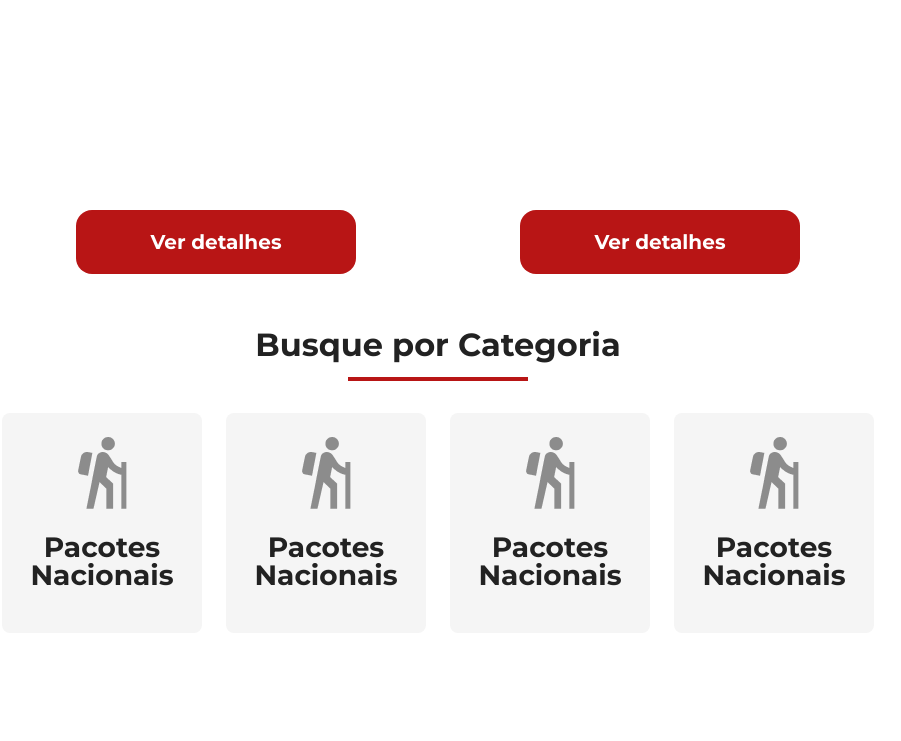
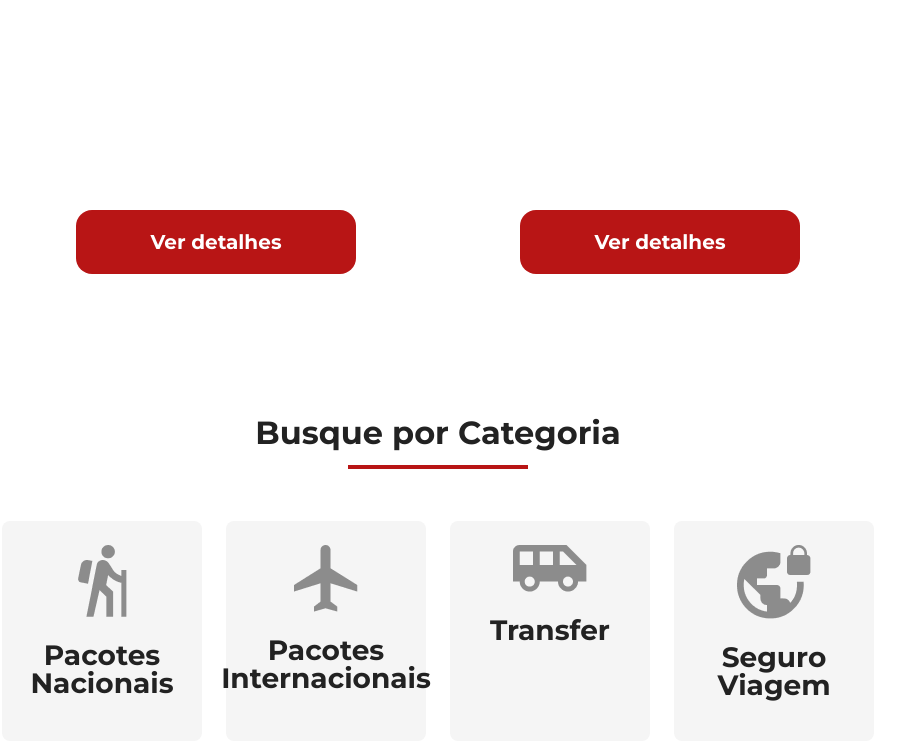
Before and after one commit to Maikskkj/jornada-viagens, a plain HTML site: page index.html in a window 1280 px wide. Shown: the part 1391-2132 px from the top of the page, without its empty margins (202-1103 px from the left). Before the commit the page ends 2024 px from the top, so only its background shows below. Drawn offline with Linux system fonts and the light colour scheme.

Commit message:
Finalização secao categorias

```diff
--- a/css/category.css
+++ b/css/category.css
@@ -1,3 +1,7 @@
+.category__title {
+  margin: 88px 0 52px 0;
+}
+
 .category__cards {
   display: flex;
   flex-direction: column;
--- a/index.html
+++ b/index.html
@@ -100,7 +100,7 @@
       </div>
     </section>
     <section class="category">
-      <div class="section__title">
+      <div class="section__title category__title">
         <h2>Busque por Categoria</h2>
         <hr />
       </div>
@@ -117,28 +117,25 @@
         <article class="category__card">
           <section>
             <img
-              src="./img/ícone - pacotes nacionais.png"
-              alt="Icone Boneco Andando"
+              src="./img/ícone - pacotes interacionais.png"
+              alt="Icone Avião"
             />
-            <h3>Pacotes Nacionais</h3>
+            <h3>Pacotes Internacionais</h3>
+          </section>
+        </article>
+        <article class="category__card">
+          <section>
+            <img src="./img/ícone -transfer.png" alt="Icone Van" />
+            <h3>Transfer</h3>
           </section>
         </article>
         <article class="category__card">
           <section>
             <img
-              src="./img/ícone - pacotes nacionais.png"
-              alt="Icone Boneco Andando"
+              src="./img/ícone - seguro viagem.png"
+              alt="Icone terra com cadeado"
             />
-            <h3>Pacotes Nacionais</h3>
-          </section>
-        </article>
-        <article class="category__card">
-          <section>
-            <img
-              src="./img/ícone - pacotes nacionais.png"
-              alt="Icone Boneco Andando"
-            />
-            <h3>Pacotes Nacionais</h3>
+            <h3>Seguro Viagem</h3>
           </section>
         </article>
       </div>
```
Also changed, not shown: img/ícone - pacotes interacionais.png (added), img/ícone - seguro viagem.png (added), img/ícone -transfer.png (added).
